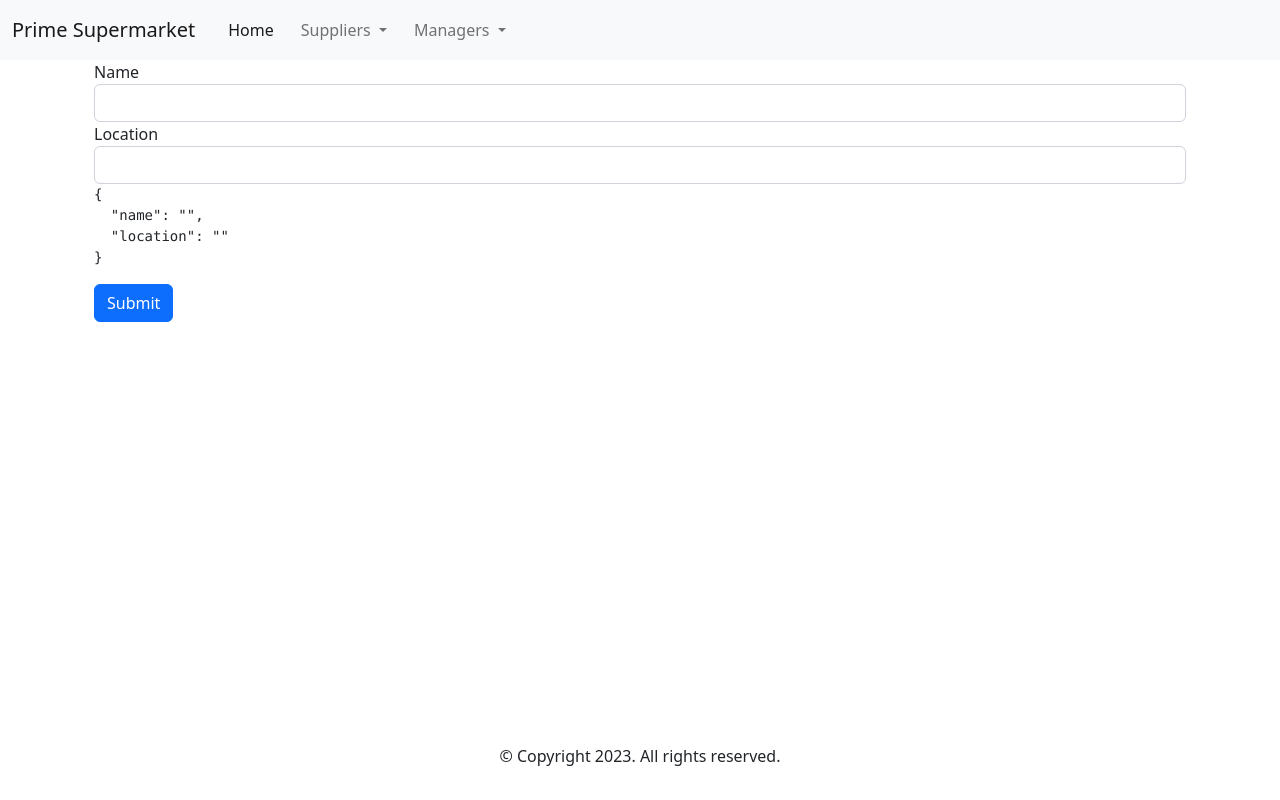
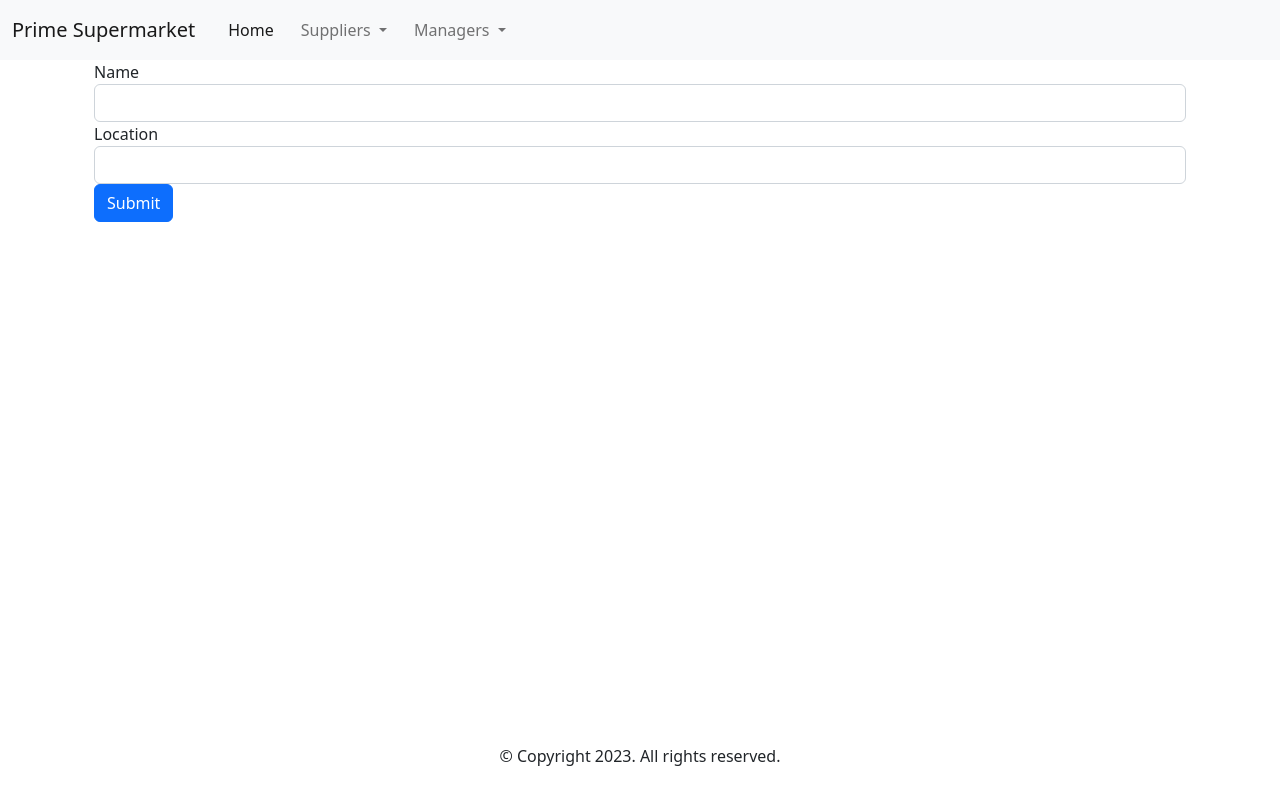
Before and after one commit to ovicko/supermarket_frontend, an Angular app: page /add-supermarket in a window 1280 px wide. Built offline with nearby package versions, Linux system fonts and the light colour scheme.

Commit message:
remove debug code

```diff
--- a/src/app/add-supermarket/add-supermarket.component.html
+++ b/src/app/add-supermarket/add-supermarket.component.html
@@ -16,9 +16,6 @@
                class="form-control"
                formControlName="location">
       </div>
-
-      <pre>{{supermarketForm.value | json}}</pre>
-
       <button type="submit" class="btn btn-primary" >Submit</button>
     </form>
     </div>
```
